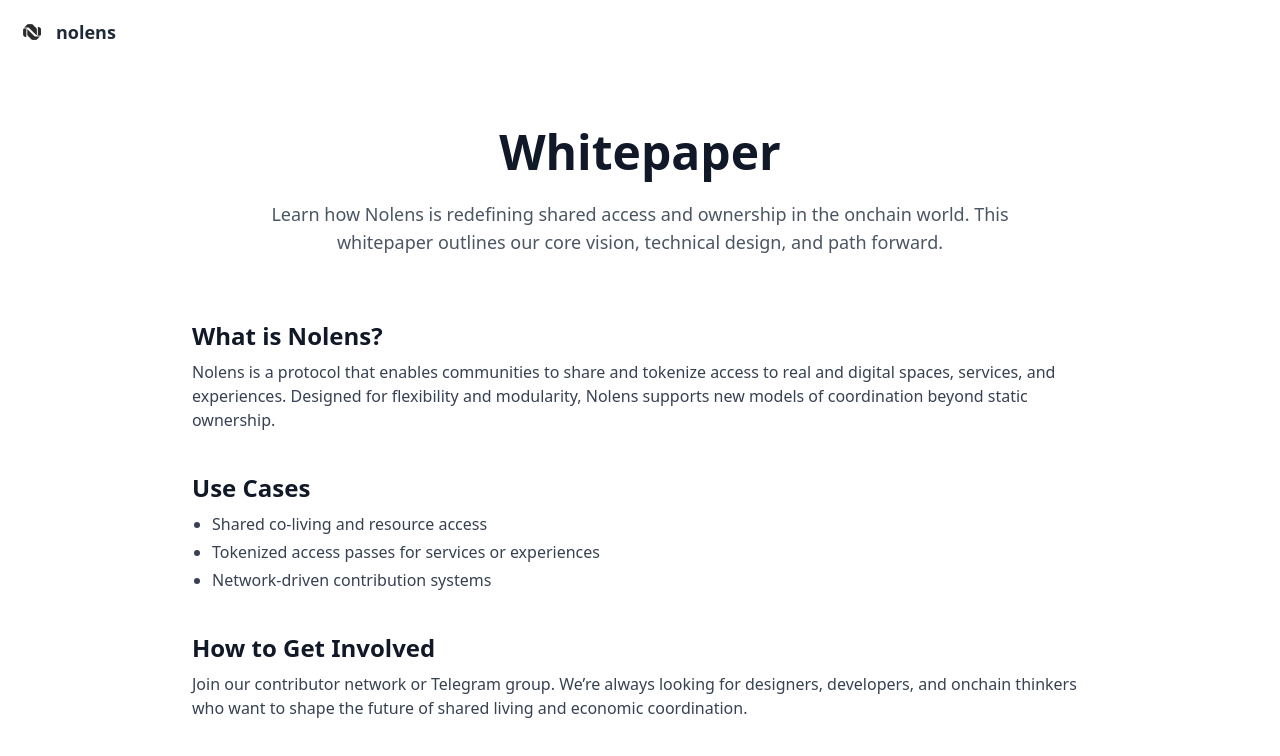
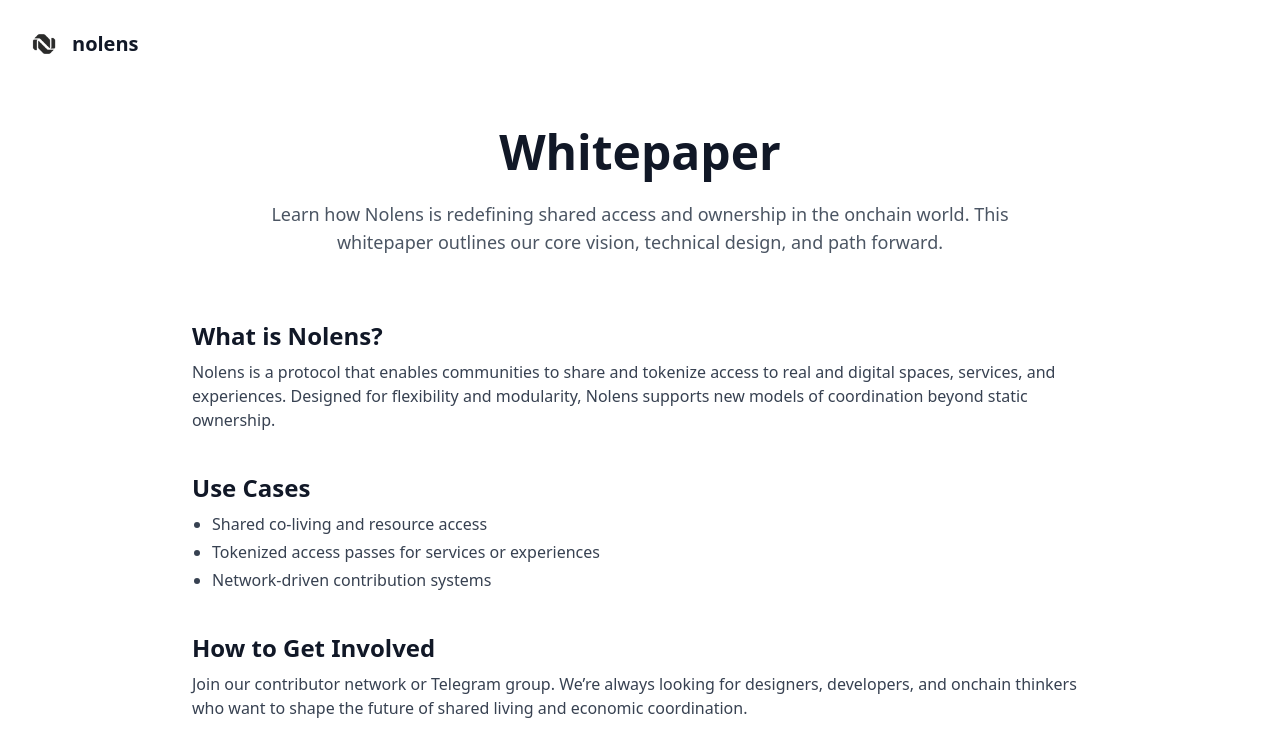
Before and after one commit to nolensprotocol/nolens, a Next.js app: page /docs in a window 1280 px wide. Shown: the top 756 px of the page. Built offline with nearby package versions, Linux system fonts and the light colour scheme.

Commit message:
Update docs.js

```diff
--- a/pages/docs.js
+++ b/pages/docs.js
@@ -10,17 +10,19 @@ export default function Docs() {
         <meta name="description" content="Nolens Whitepaper — the future of shared, tokenized access." />
       </Head>
 
-      {/* Interactive Logo with Text */}
-      <div className="absolute top-4 left-4 z-50 flex items-center space-x-2">
-        <Link href="/" className="flex items-center space-x-2 cursor-pointer group">
+      {/* Matching Interactive Logo */}
+      <div className="absolute top-6 left-6 z-50">
+        <Link href="/" className="flex items-center space-x-2">
           <Image
             src="/nolens_icon.png"
             alt="Nolens Logo"
-            width={32}
-            height={32}
-            className="transition-transform group-hover:scale-110"
+            width={40}
+            height={40}
+            className="transition-transform hover:scale-105"
           />
-          <span className="font-semibold text-lg text-gray-800 group-hover:text-black transition-colors">nolens</span>
+          <span className="text-xl font-semibold text-gray-900 hover:text-black transition-colors">
+            nolens
+          </span>
         </Link>
       </div>
 
```
